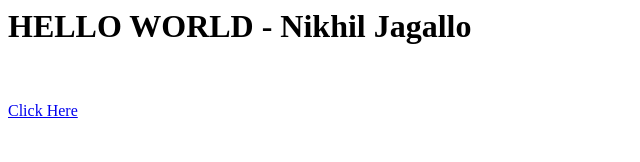
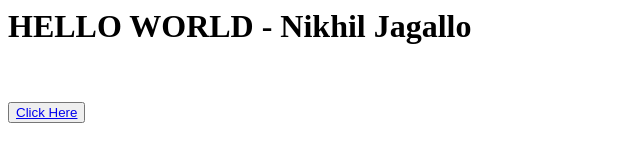
Before and after one commit to nikhil4999-star/testing, a plain HTML site: page index.html in a window 1280 px wide. Shown: the whole page, without its empty margins (0-640 px from the left). Drawn offline with Linux system fonts and the light colour scheme.

Commit message:
added button

```diff
--- a/index.html
+++ b/index.html
@@ -1,4 +1,4 @@
 <h1>HELLO WORLD - Nikhil Jagallo</h1>
 <br>
 <br>
-<a href="display.html">Click Here</a>
+<button><a href="display.html">Click Here</a></button>
```
